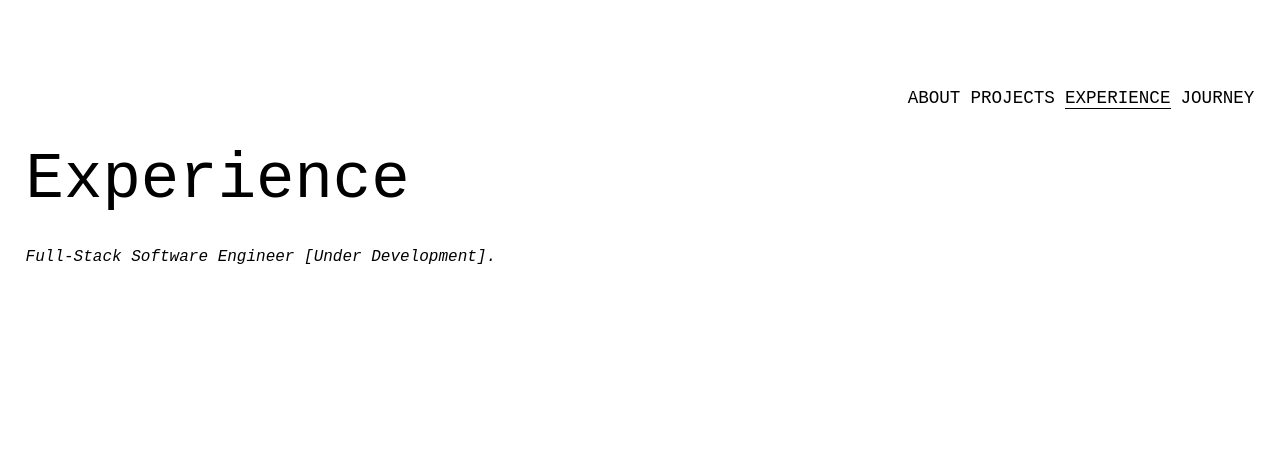
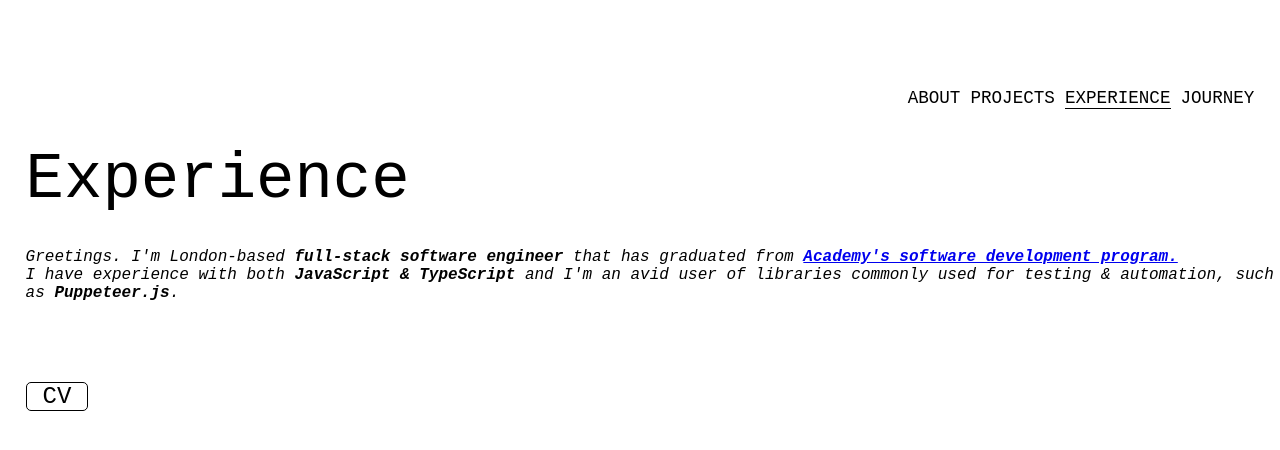
Before and after one commit to keadeish/portfolio, a React (Create React App) app: page /experience in a window 1280 px wide. Shown: the top 450 px of the page. Built offline with nearby package versions, Linux system fonts and the light colour scheme.

Commit message:
added cv page onto experience

```diff
--- a/src/App.css
+++ b/src/App.css
@@ -125,6 +125,20 @@
   /* max-width: 10vw; */
 }
 
+#cvBox {
+  border:1px solid black;
+  font-family: "Courier New", Courier, monospace;
+  border-radius: 5px;
+  width: fit-content;
+  color: black;
+  font-size: 1.5rem;
+  margin-left: 2vw;
+  margin-top: 5rem;
+  padding-left: 1rem;
+  padding-right: 1rem;
+  cursor: pointer;
+}
+
 @media only screen and (max-width: 600px) {
   .projectsBox {
     margin-left: 0vw;
@@ -157,4 +171,5 @@
     color: white;
     font-size: 1.2rem;
   }
+
 }
--- a/src/components/Experience.tsx
+++ b/src/components/Experience.tsx
@@ -7,8 +7,9 @@ export function Experience(): JSX.Element {
       <Header selectedLink={name} />
       <p className="title">Experience</p>
       <p className="subheading">
-        <i>Full-Stack Software Engineer [Under Development].</i>
+        <i>Greetings. I'm London-based <b>full-stack software engineer</b> that has graduated from <a href="https://academy.tech/"><b>Academy's software development program.</b></a> <br/>I have experience with both <b>JavaScript & TypeScript</b> and I'm an avid user of libraries commonly used for testing & automation, such as <b>Puppeteer.js</b>.</i>
       </p>
+      <div id="cvBox">CV</div>
     </div>
   );
 }
```
